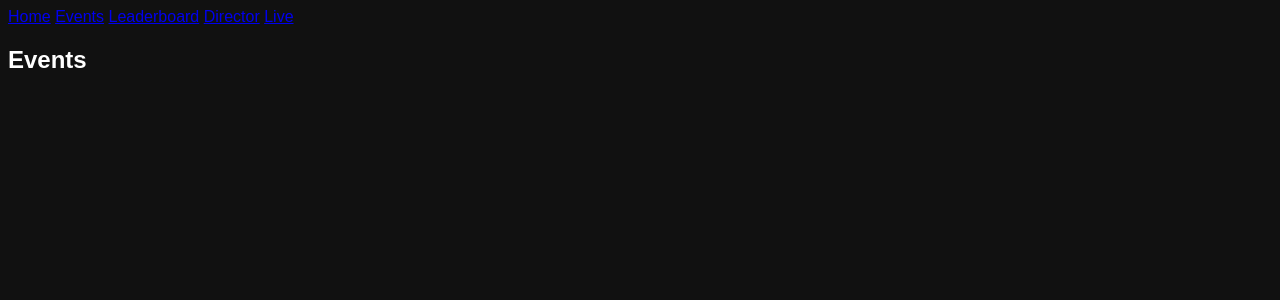
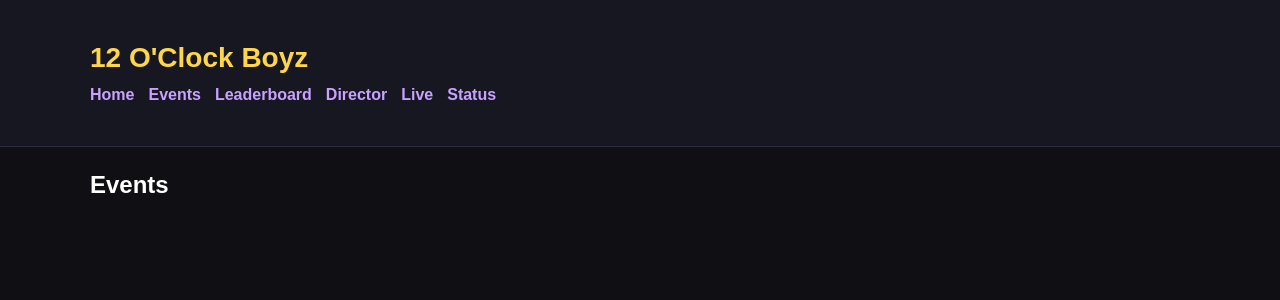
Before and after one commit to figjamfngaming-eng/12oclock-system, a Flask app: page /events in a window 1280 px wide. Shown: the top 300 px of the page. Run offline with Flask 3, Linux system fonts and the light colour scheme; data that the repository does not hold is empty; some libraries are stand-ins or nearby versions.

Commit message:
base.html

```diff
--- a/web/templates/base.html
+++ b/web/templates/base.html
@@ -1,11 +1,168 @@
 <!DOCTYPE html>
-<html>
-<body style="background:#111;color:white;font-family:Arial">
+<html lang="en">
+<head>
+    <meta charset="UTF-8">
+    <meta name="viewport" content="width=device-width, initial-scale=1.0">
+    <title>12 O'Clock Boyz</title>
+    <style>
+        body {
+            margin: 0;
+            padding: 0;
+            background: #0f0f14;
+            color: #ffffff;
+            font-family: Arial, sans-serif;
+        }
+
+        .wrap {
+            max-width: 1100px;
+            margin: 0 auto;
+            padding: 24px;
+        }
+
+        .topbar {
+            background: #171722;
+            border-bottom: 1px solid #2e2e40;
+            padding: 18px 24px;
+        }
+
+        .brand {
+            font-size: 28px;
+            font-weight: bold;
+            color: #ffd54a;
+        }
+
+        .nav {
+            margin-top: 12px;
+            display: flex;
+            gap: 14px;
+            flex-wrap: wrap;
+        }
+
+        .nav a {
+            color: #c8a2ff;
+            text-decoration: none;
+            font-weight: bold;
+        }
+
+        .nav a:hover {
+            color: #ffd54a;
+        }
+
+        .card {
+            background: #1a1a26;
+            border: 1px solid #2b2b3a;
+            border-radius: 14px;
+            padding: 18px;
+            margin-bottom: 18px;
+        }
+
+        h1, h2, h3 {
+            margin-top: 0;
+        }
+
+        .stats {
+            display: grid;
+            grid-template-columns: repeat(auto-fit, minmax(220px, 1fr));
+            gap: 16px;
+        }
+
+        .stat-number {
+            font-size: 34px;
+            font-weight: bold;
+            color: #ffd54a;
+        }
+
+        table {
+            width: 100%;
+            border-collapse: collapse;
+            margin-top: 12px;
+        }
+
+        th, td {
+            text-align: left;
+            padding: 12px 10px;
+            border-bottom: 1px solid #2a2a38;
+        }
+
+        th {
+            color: #ffd54a;
+        }
+
+        tr:hover {
+            background: #222233;
+        }
+
+        .btn {
+            background: #6e38d5;
+            color: white;
+            border: none;
+            padding: 10px 14px;
+            border-radius: 8px;
+            cursor: pointer;
+            font-weight: bold;
+            margin-right: 8px;
+            margin-bottom: 8px;
+        }
+
+        .btn:hover {
+            background: #8250e3;
+        }
+
+        .btn-danger {
+            background: #b33a3a;
+        }
+
+        .btn-danger:hover {
+            background: #cc4d4d;
+        }
+
+        .pill {
+            display: inline-block;
+            background: #26263a;
+            color: #c8a2ff;
+            padding: 6px 10px;
+            border-radius: 999px;
+            margin-right: 8px;
+            margin-bottom: 8px;
+            font-size: 13px;
+        }
+
+        .subtle {
+            color: #bbbbc8;
+        }
+
+        .link {
+            color: #7dc4ff;
+            text-decoration: none;
+        }
+
+        .link:hover {
+            text-decoration: underline;
+        }
+
+        .live-row {
+            padding: 12px;
+            border-bottom: 1px solid #2a2a38;
+        }
+    </style>
+</head>
+<body>
+    <div class="topbar">
+        <div class="wrap">
+            <div class="brand">12 O'Clock Boyz</div>
+            <div class="nav">
                 <a href="/">Home</a>
                 <a href="/events">Events</a>
                 <a href="/leaderboard">Leaderboard</a>
                 <a href="/director">Director</a>
                 <a href="/live">Live</a>
+                <a href="/status">Status</a>
+            </div>
+        </div>
+    </div>
+
+    <div class="wrap">
         {% block content %}{% endblock %}
+    </div>
 </body>
 </html>
```
Lines whose indentation alone changed are shown as unchanged.
